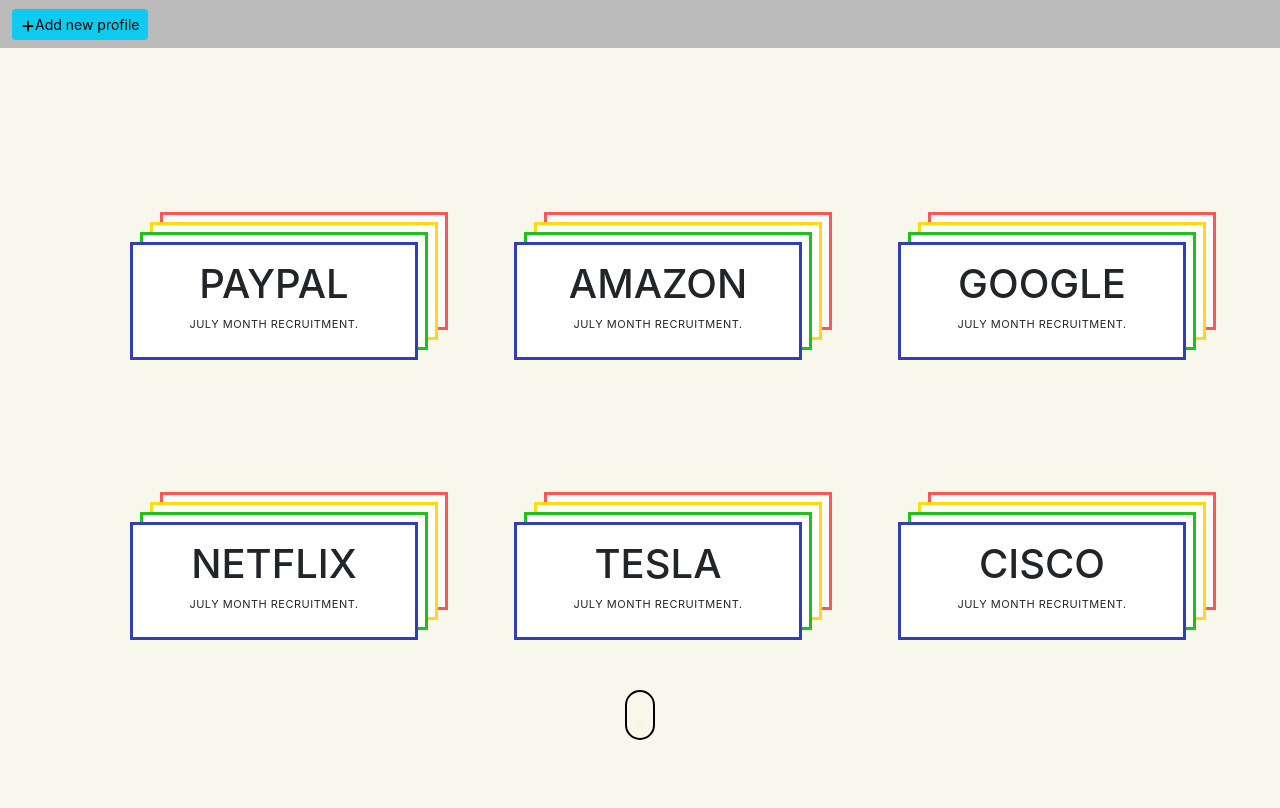
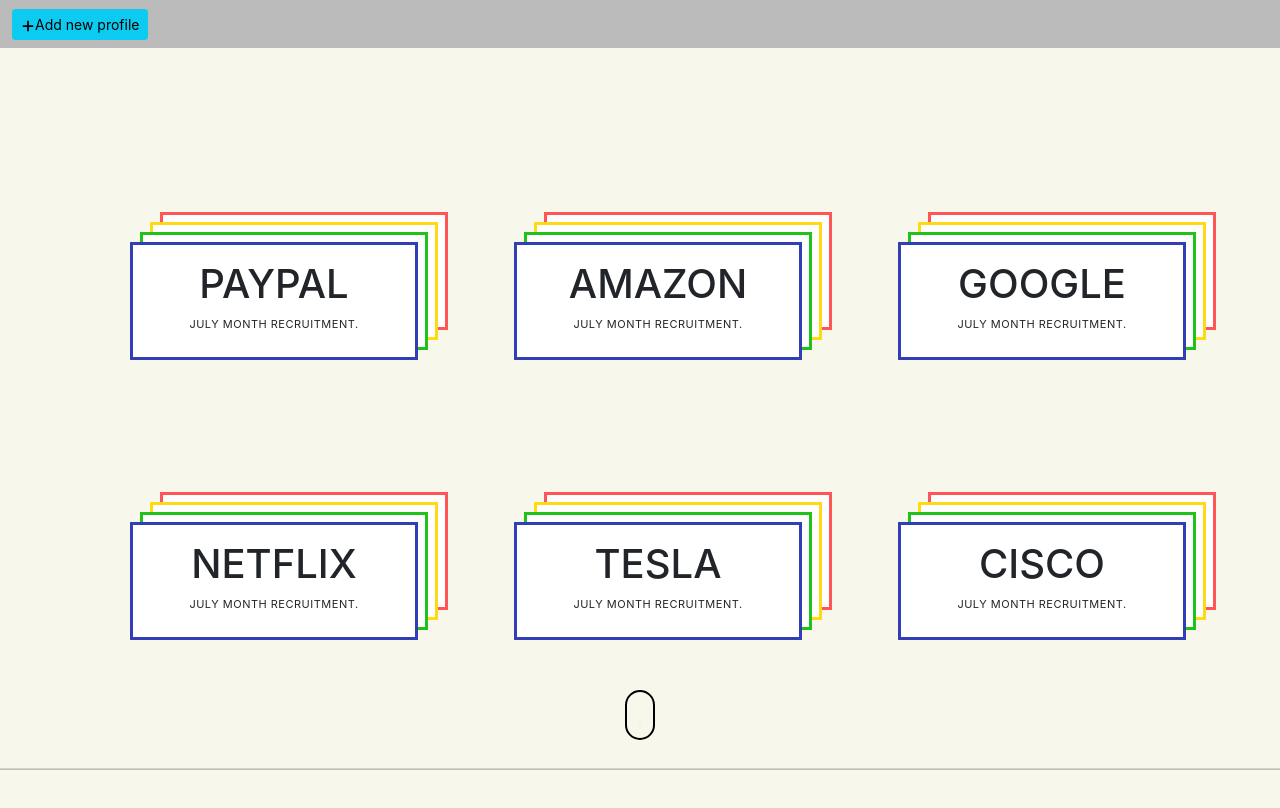
Before and after one commit to TjGanesh/Hire-tribble, a React (Create React App) app: page / in a window 1280 px wide. Built offline with nearby package versions, Linux system fonts and the light colour scheme.

Commit message:
website icon update commit (#4)
* intendation and select container update commit

* Table view added for Board view

* website icon update commit

Co-authored-by: Ganesh Sunkara <gsunkara@paypal.com>

```diff
--- a/public/index.html
+++ b/public/index.html
@@ -2,7 +2,7 @@
 <html lang="en">
   <head>
     <meta charset="utf-8" />
-    <link rel="icon" href="%PUBLIC_URL%/favicon.ico" />
+    <link rel="icon" href="%PUBLIC_URL%/favicon.png" />
     <meta name="viewport" content="width=device-width, initial-scale=1" />
     <meta name="theme-color" content="#000000" />
     <meta
--- a/src/App.js
+++ b/src/App.js
@@ -12,8 +12,8 @@
         <Header />
         <ProContainer />
         <div className="scroll-down"></div>
-        <br></br>
-        <br></br>
+        <br />
+        <hr />
         <TaskPanel />
       </div>
     </Provider>
```
Also changed, not shown: public/favicon.png (added).
